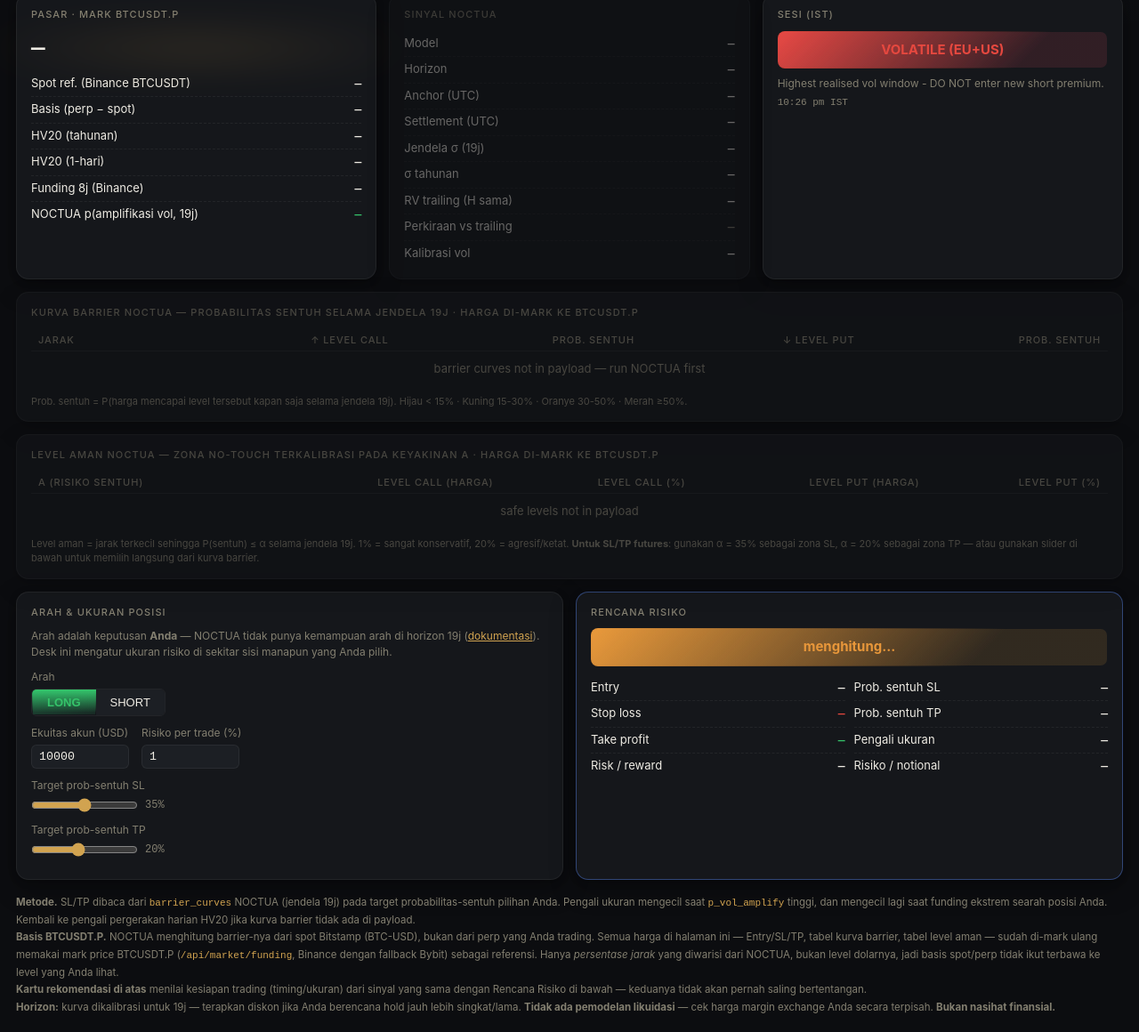
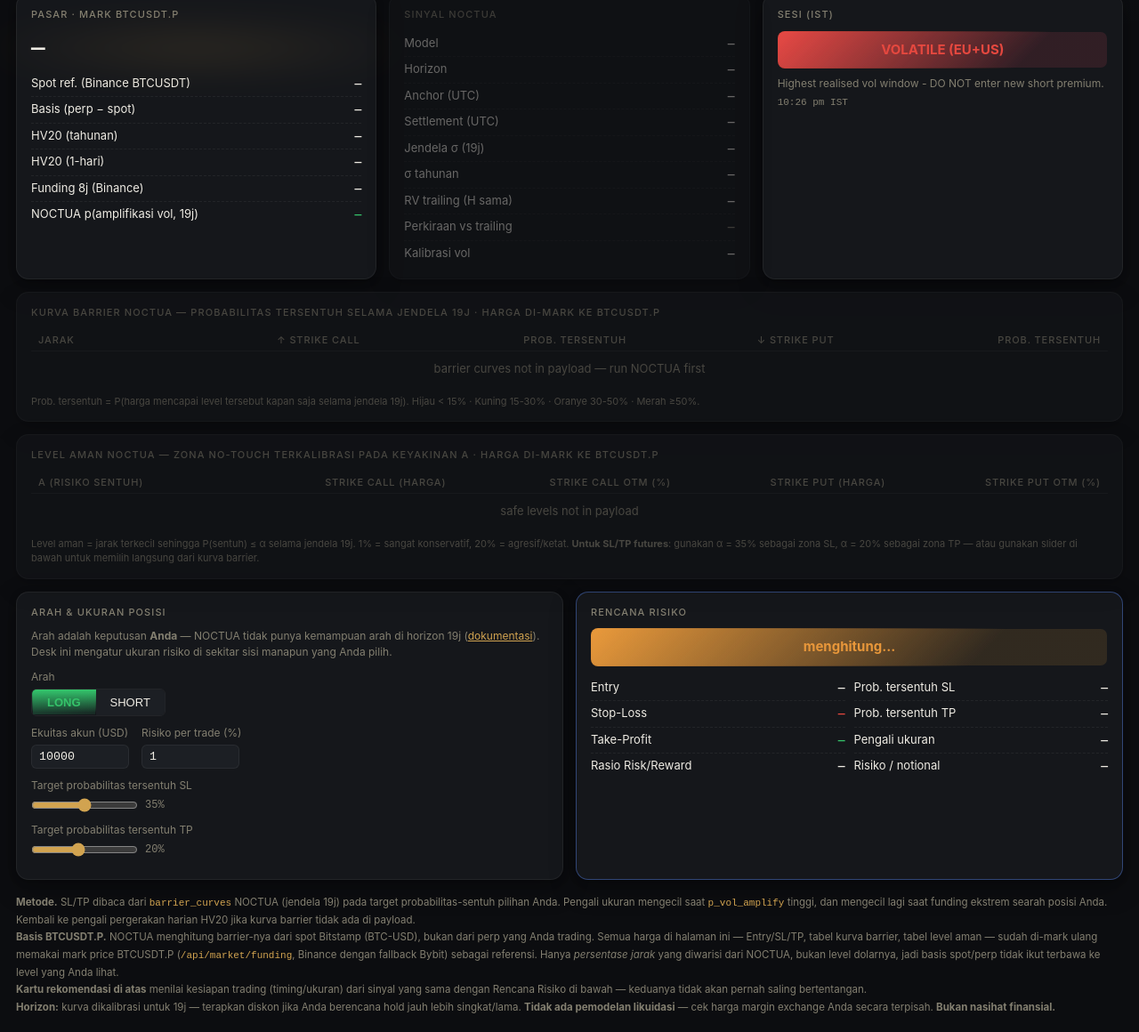
Before and after one commit to harvey-moeid/bygatc, a website: page apps/frontend/futures.html in a window 1280 px wide. Shown: the part 301-1461 px from the top of the page at 89% size. Drawn offline with Linux system fonts and the light colour scheme.

Commit message:
refactor: standardize trading terminology in frontend

```diff
--- a/apps/frontend/futures.html
+++ b/apps/frontend/futures.html
@@ -277,16 +277,16 @@
 <!-- Row 2: barrier curves -->
 <div class="grid" style="margin-bottom:14px">
   <div class="card wide" id="barrierCard">
-    <h2>Kurva Barrier NOCTUA &mdash; probabilitas sentuh selama jendela 19j &middot; harga di-mark ke BTCUSDT.P</h2>
+    <h2>Kurva Barrier NOCTUA &mdash; probabilitas tersentuh selama jendela 19j &middot; harga di-mark ke BTCUSDT.P</h2>
     <div class="tbl-wrap">
       <table>
         <thead>
           <tr>
             <th style="text-align:left">Jarak</th>
-            <th>&uarr; Level Call</th>
-            <th>Prob. sentuh</th>
-            <th>&darr; Level Put</th>
-            <th>Prob. sentuh</th>
+            <th>&uarr; Strike Call</th>
+            <th>Prob. tersentuh</th>
+            <th>&darr; Strike Put</th>
+            <th>Prob. tersentuh</th>
           </tr>
         </thead>
         <tbody id="barrierBody">
@@ -295,7 +295,7 @@
       </table>
     </div>
     <p style="font-size:11px;color:var(--dim);margin-top:8px">
-      Prob. sentuh = P(harga mencapai level tersebut kapan saja selama jendela 19j). Hijau &lt; 15% &middot; Kuning 15-30% &middot; Oranye 30-50% &middot; Merah &ge;50%.
+      Prob. tersentuh = P(harga mencapai level tersebut kapan saja selama jendela 19j). Hijau &lt; 15% &middot; Kuning 15-30% &middot; Oranye 30-50% &middot; Merah &ge;50%.
     </p>
   </div>
 </div>
@@ -309,10 +309,10 @@
         <thead>
           <tr>
             <th style="text-align:left">&alpha; (risiko sentuh)</th>
-            <th>Level Call (harga)</th>
-            <th>Level Call (%)</th>
-            <th>Level Put (harga)</th>
-            <th>Level Put (%)</th>
+            <th>Strike Call (harga)</th>
+            <th>Strike Call OTM (%)</th>
+            <th>Strike Put (harga)</th>
+            <th>Strike Put OTM (%)</th>
           </tr>
         </thead>
         <tbody id="safeBody">
@@ -355,7 +355,7 @@
       </label>
     </div>
     <div class="controls">
-      <label>Target prob-sentuh SL
+      <label>Target probabilitas tersentuh SL
         <div style="display:flex;align-items:center;gap:8px">
           <input type="range" id="slSlider" min="0.10" max="0.60" value="0.35" step="0.05">
           <span class="mono" id="slVal">35%</span>
@@ -363,7 +363,7 @@
       </label>
     </div>
     <div class="controls">
-      <label>Target prob-sentuh TP
+      <label>Target probabilitas tersentuh TP
         <div style="display:flex;align-items:center;gap:8px">
           <input type="range" id="tpSlider" min="0.05" max="0.40" value="0.20" step="0.05">
           <span class="mono" id="tpVal">20%</span>
@@ -378,13 +378,13 @@
     <div class="plan-grid">
       <div>
         <div class="kv"><span>Entry</span>          <b id="pEntry">&mdash;</b></div>
-        <div class="kv"><span>Stop loss</span>      <b id="pSl" class="neg">&mdash;</b></div>
-        <div class="kv"><span>Take profit</span>    <b id="pTp" class="pos">&mdash;</b></div>
-        <div class="kv"><span>Risk / reward</span>  <b id="pRR">&mdash;</b></div>
+        <div class="kv"><span>Stop-Loss</span>      <b id="pSl" class="neg">&mdash;</b></div>
+        <div class="kv"><span>Take-Profit</span>    <b id="pTp" class="pos">&mdash;</b></div>
+        <div class="kv"><span>Rasio Risk/Reward</span>  <b id="pRR">&mdash;</b></div>
       </div>
       <div>
-        <div class="kv"><span>Prob. sentuh SL</span>  <b id="pSlTouch">&mdash;</b></div>
-        <div class="kv"><span>Prob. sentuh TP</span>  <b id="pTpTouch">&mdash;</b></div>
+        <div class="kv"><span>Prob. tersentuh SL</span>  <b id="pSlTouch">&mdash;</b></div>
+        <div class="kv"><span>Prob. tersentuh TP</span>  <b id="pTpTouch">&mdash;</b></div>
         <div class="kv"><span>Pengali ukuran</span><b id="pSize">&mdash;</b></div>
         <div class="kv"><span>Risiko / notional</span><b id="pRisk">&mdash;</b></div>
       </div>
--- a/apps/frontend/src/futures.js
+++ b/apps/frontend/src/futures.js
@@ -16,7 +16,7 @@
        digit/percent runs, so it can't reach into the HTML entities
        escape() may have produced.
    v2.3 (Fase 5 checklist -- checklist-upgrade-pro-btc-desk.md):
-     - renderBarrierCurves(): "Prob. sentuh" dulu cuma teks berwarna
+     - renderBarrierCurves(): "Prob. tersentuh" dulu cuma teks berwarna
        (tpClass()) tanpa bar/gauge apapun -- satu-satunya tempat di ketiga
        halaman yang benar-benar tidak punya representasi visual untuk
        sebuah probabilitas. Sekarang tiap sel touch_prob dirender lewat
```
Also changed, not shown: apps/frontend/charts.html (+1 -1 lines), apps/frontend/dashboard.html (+4 -4 lines), apps/frontend/options.html (+5 -5 lines), apps/frontend/src/ui.js (+8 -8 lines).
